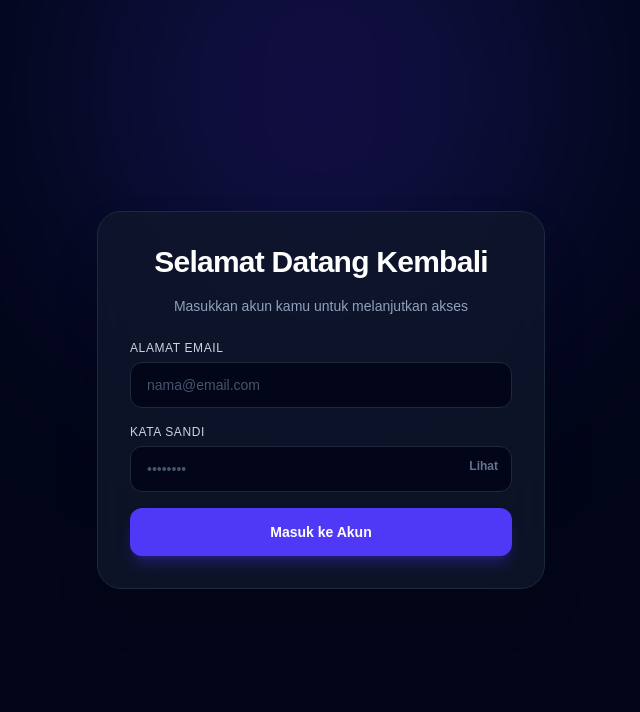
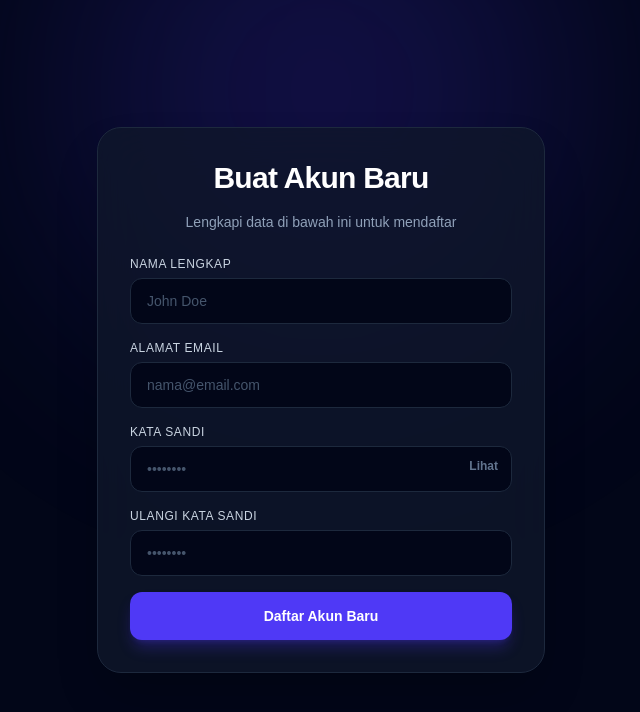
Before and after one commit to musyahya/test_frontend_skyworx, a Next.js app: page /register in a window 1280 px wide. Shown: the top 712 px of the page, without its empty margins (319-959 px from the left). Built offline with nearby package versions, Linux system fonts and the light colour scheme.

Commit message:
axios lib

```diff
--- a/src/app/(auth)/login/page.tsx
+++ b/src/app/(auth)/login/page.tsx
@@ -1,5 +1,6 @@
 "use client";
 
+import axios from "@/src/lib/axios";
 import React, { useState } from "react";
 
 export default function LoginPage() {
--- a/src/app/(auth)/register/page.tsx
+++ b/src/app/(auth)/register/page.tsx
@@ -1,15 +1,11 @@
 "use client";
 
+import axios from "@/src/lib/axios";
 import React, { useState } from "react";
 
 export default function RegisterPage() {
-  const [isLogin, setIsLogin] = useState<boolean>(true);
   const [loading, setLoading] = useState<boolean>(false);
   const [showPassword, setShowPassword] = useState<boolean>(false);
-
-  // State Form Login
-  const [loginEmail, setLoginEmail] = useState<string>("");
-  const [loginPassword, setLoginPassword] = useState<string>("");
 
   // State Form Register
   const [regName, setRegName] = useState<string>("");
@@ -20,23 +16,31 @@ export default function RegisterPage() {
   const handleSubmit = (e: React.FormEvent<HTMLFormElement>) => {
     e.preventDefault();
 
-    if (!isLogin && regPassword !== regConfirmPassword) {
+      axios.post("/register", {
+        name: "Asd",
+        password: "asdasd",
+        email: "asd@asd.asd"
+      })
+      .then((response) => {
+        console.log("success", response)
+      })
+      .catch((error) => {
+        console.log("error", error)
+      })
+
+    if (regPassword !== regConfirmPassword) {
       alert("Konfirmasi kata sandi tidak cocok!");
       return;
     }
 
     setLoading(true);
 
-    if (isLogin) {
-      console.log("Payload Login:", { email: loginEmail, password: loginPassword });
-    } else {
     console.log("Payload Register:", { name: regName, email: regEmail, password: regPassword });
-    }
 
     // Simulasi request API
     setTimeout(() => {
       setLoading(false);
-      alert(isLogin ? "Berhasil login!" : "Pendaftaran berhasil!");
+      alert("Pendaftaran berhasil!");
     }, 1200);
   };
 
@@ -51,12 +55,10 @@ export default function RegisterPage() {
         {/* Header & Switcher */}
         <div className="space-y-4 text-center">
           <h2 className="text-2xl font-bold tracking-tight text-white sm:text-3xl">
-            {isLogin ? "Selamat Datang Kembali" : "Buat Akun Baru"}
+            {"Buat Akun Baru"}
           </h2>
           <p className="text-xs text-slate-400 sm:text-sm">
-            {isLogin
-              ? "Masukkan akun kamu untuk melanjutkan akses"
-              : "Lengkapi data di bawah ini untuk mendaftar"}
+            {"Lengkapi data di bawah ini untuk mendaftar"}
           </p>
 
         </div>
@@ -64,7 +66,6 @@ export default function RegisterPage() {
         {/* Form Body */}
         <form className="space-y-4" onSubmit={handleSubmit}>
           {/* Input Nama (Khusus Register) */}
-          {!isLogin && (
           <div>
             <label className="block text-xs font-medium uppercase tracking-wider text-slate-300">
               Nama Lengkap
@@ -78,7 +79,6 @@ export default function RegisterPage() {
               className="mt-1.5 block w-full rounded-xl border border-slate-800 bg-slate-950 px-4 py-3 text-sm text-slate-100 placeholder-slate-600 transition-colors focus:border-indigo-500 focus:outline-none focus:ring-1 focus:ring-indigo-500"
             />
           </div>
-          )}
 
           {/* Input Email */}
           <div>
@@ -88,9 +88,9 @@ export default function RegisterPage() {
             <input
               type="email"
               required
-              value={isLogin ? loginEmail : regEmail}
+              value={regEmail}
               onChange={(e) =>
-                isLogin ? setLoginEmail(e.target.value) : setRegEmail(e.target.value)
+                setRegEmail(e.target.value)
               }
               placeholder="nama@email.com"
               className="mt-1.5 block w-full rounded-xl border border-slate-800 bg-slate-950 px-4 py-3 text-sm text-slate-100 placeholder-slate-600 transition-colors focus:border-indigo-500 focus:outline-none focus:ring-1 focus:ring-indigo-500"
@@ -106,9 +106,9 @@ export default function RegisterPage() {
               <input
                 type={showPassword ? "text" : "password"}
                 required
-                value={isLogin ? loginPassword : regPassword}
+                value={regPassword}
                 onChange={(e) =>
-                  isLogin ? setLoginPassword(e.target.value) : setRegPassword(e.target.value)
+                  setRegPassword(e.target.value)
                 }
                 placeholder="••••••••"
                 className="block w-full rounded-xl border border-slate-800 bg-slate-950 px-4 py-3 text-sm text-slate-100 placeholder-slate-600 transition-colors focus:border-indigo-500 focus:outline-none focus:ring-1 focus:ring-indigo-500"
@@ -124,7 +124,6 @@ export default function RegisterPage() {
           </div>
 
           {/* Input Konfirmasi Password (Khusus Register) */}
-          {!isLogin && (
           <div>
               <label className="block text-xs font-medium uppercase tracking-wider text-slate-300">
                 Ulangi Kata Sandi
@@ -138,7 +137,6 @@ export default function RegisterPage() {
                 className="mt-1.5 block w-full rounded-xl border border-slate-800 bg-slate-950 px-4 py-3 text-sm text-slate-100 placeholder-slate-600 transition-colors focus:border-indigo-500 focus:outline-none focus:ring-1 focus:ring-indigo-500"
               />
             </div>
-          )}
 
           {/* Tombol Submit */}
           <button
@@ -152,7 +150,7 @@ export default function RegisterPage() {
                 <path className="opacity-75" fill="currentColor" d="M4 12a8 8 0 018-8V0C5.373 0 0 5.373 0 12h4zm2 5.291A7.962 7.962 0 014 12H0c0 3.042 1.135 5.824 3 7.938l3-2.647z" />
               </svg>
             )}
-            {loading ? "Memproses..." : isLogin ? "Masuk ke Akun" : "Daftar Akun Baru"}
+            {loading ? "Memproses..." : "Daftar Akun Baru"}
           </button>
         </form>
 
--- a/src/app/api/login/route.ts
+++ b/src/app/api/login/route.ts
@@ -14,7 +14,7 @@ export async function POST(request: Request) {
 
     const token = {
       access_token: "eyJhbGciOiJIUzI1NiIsInR5cCI6IkpXVCJ9.eyJzdWIiOiIxMjM0NTY3ODkwIiwibmFtZSI6IkpvaG4gRG9lIiwiYWRtaW4iOnRydWUsImlhdCI6MTUxNjIzOTAyMn0.KMUFsIDTnFmyG3nMiGM6H9FNFUROf3wh7SmqJp-QV30",
-      refresh_token: "eyJhbGciOiJIUzI1NiIsInR5cCI6IkpXVCJ9.eyJzdWIiOiIxMjM0NTY3ODkwIiwibmFtZSI6IkpvaG4gRG9lIiwiYWRtaW4iOnRydWUsImlhdCI6MTUxNjIzOTAyMn0.KMUFsIDTnFmyG3nMiGM6H9FNFUROf3wh7SmqJp-QV30"
+      refresh_token: "eyJhbGciOiJIUzI1NiIsInR5cCI6IkpXVCJ9.eyJzdWIiOiIxMjM0NTY3ODkwIiwibmFtZSI6IkpvaG4gYXNkIiwiYWRtaW4iOnRydWUsImlhdCI6MTUxNjIzOTAyMn0.q_BDT_ruTKPRjNlUkjLWQFUFGtESAXMh4H0ToUuCFVg"
     };
 
     return NextResponse.json(
--- /dev/null
+++ b/src/lib/axios.ts
@@ -0,0 +1,31 @@
+import Axios from "axios";
+// import { getAuthCookie } from "./cookie";
+
+// const isServer = typeof window === "undefined";
+
+const axios = Axios.create({
+  baseURL:  process.env.BASE_URL_ORIGIN,
+});
+
+/**
+ * Interceptor Khusus Server
+ */
+axios.interceptors.request.use(
+  async (config) => {
+    try {
+      // Di Server Action, kita bisa langsung panggil fungsi cookie server
+    //   const authData = await getAuthCookie();
+
+    //   if (authData?.token) {
+    //     config.headers.Authorization = `Bearer ${authData.token}`;
+    //   }
+
+    } catch (error) {
+      console.error("❌ [SERVER-AXIOS] Interceptor Error:", error);
+    }
+    return config;
+  },
+  (error) => Promise.reject(error),
+);
+
+export default axios;
```
Lines whose indentation alone changed are shown as unchanged.
